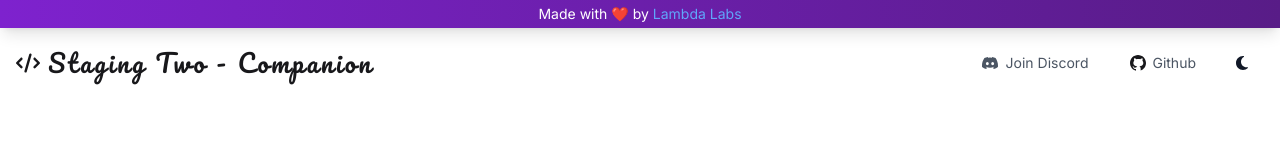
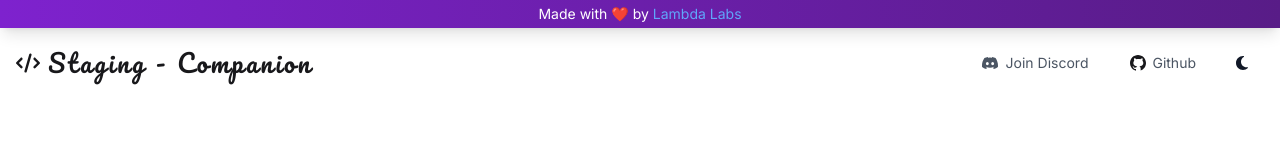
Before and after one commit to duggalr/companion-frontend, a Next.js app: page / in a window 1280 px wide. Shown: the top 160 px of the page. Built offline with nearby package versions, Linux system fonts and the light colour scheme.

Commit message:
staging env testing

```diff
--- a/src/app/components/Hero/HeroNavBar.js
+++ b/src/app/components/Hero/HeroNavBar.js
@@ -33,7 +33,7 @@ export default function HeroNavBar() {
                     <svg xmlns="http://www.w3.org/2000/svg" viewBox="0 0 640 512" className="w-8 h-8 pr-2 fill-zinc-900 dark:fill-white">
                         <path d="M392.8 1.2c-17-4.9-34.7 5-39.6 22l-128 448c-4.9 17 5 34.7 22 39.6s34.7-5 39.6-22l128-448c4.9-17-5-34.7-22-39.6zm80.6 120.1c-12.5 12.5-12.5 32.8 0 45.3L562.7 256l-89.4 89.4c-12.5 12.5-12.5 32.8 0 45.3s32.8 12.5 45.3 0l112-112c12.5-12.5 12.5-32.8 0-45.3l-112-112c-12.5-12.5-32.8-12.5-45.3 0zm-306.7 0c-12.5-12.5-32.8-12.5-45.3 0l-112 112c-12.5 12.5-12.5 32.8 0 45.3l112 112c12.5 12.5 32.8 12.5 45.3 0s12.5-32.8 0-45.3L77.3 256l89.4-89.4c12.5-12.5 12.5-32.8 0-45.3z"/>
                     </svg>
-                    Staging Two - Companion
+                    Staging - Companion
                 </h1>
 
                 {/* Right - Links */}
```
